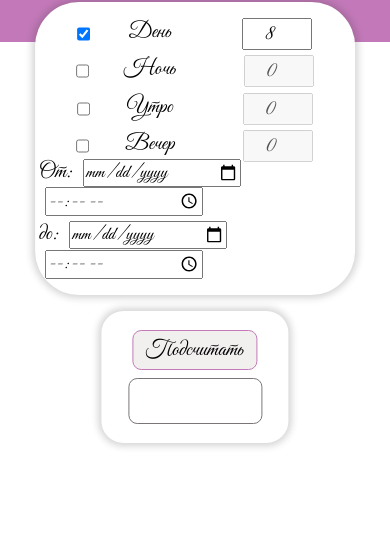
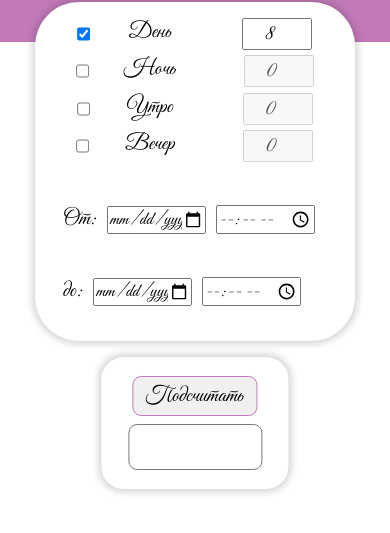
Before and after one commit to OrkasST/hugs, a plain HTML site: page index.html in a window 390 px wide. Shown: the part 83-616 px from the top of the page. Drawn offline with Linux system fonts and the light colour scheme.

Commit message:
UI fixes

```diff
--- a/styles/mobile.css
+++ b/styles/mobile.css
@@ -13,7 +13,7 @@
 
     .Configure {
         margin-top: -1.8rem;
-        height: 31vh;
+        height: 14rem;
     }
     .dayTime {
         width: 50vw;
@@ -23,14 +23,18 @@
     .dateField {
         flex-direction: column;
         align-items: center;
-        height: 16vw;
-        margin-top: 5vw;
+        justify-content: space-around;
+        height: 18rem;
+        margin-top: 0.8rem;
     }
     .dateField input {
-        width: 7rem;
+        width: 4.3rem;
         margin-left: 0.3rem;
         font-weight: lighter;
         font-size: 18px;
+    }
+    .dateField div {
+        width: 12rem;
     }
 
     .results {
@@ -65,7 +69,7 @@
 @media (max-width: 300px) {
     .Configure {
         margin-top: -1.2rem;
-        height: 35vh;
+        height: 50rem;
         border-radius: 1rem;
         width: 100vw;
     }
```
